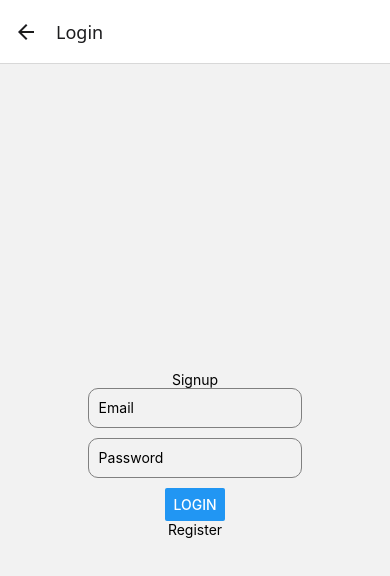
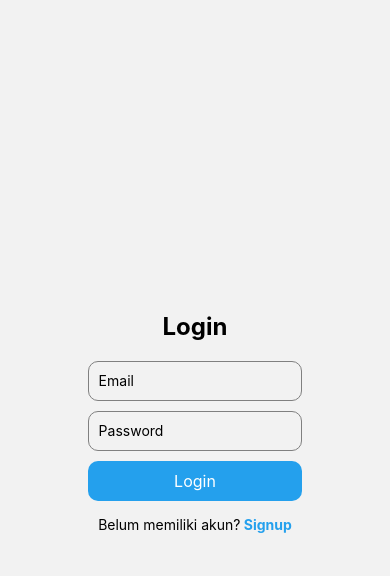
Before and after one commit to BillieSuryaPratama/ScholarSeek, a React Native app: screen /Login in a window 390 px wide. Shown: the top 576 px of the page. Built offline with nearby package versions, Linux system fonts and the light colour scheme.

Commit message:
Login and SignUp Done

```diff
--- a/App.js
+++ b/App.js
@@ -11,9 +11,9 @@ const AppNavigator = () => {
   return (
     <NavigationContainer>
       <Stack.Navigator initialRouteName="Signup">
-        <Stack.Screen name="Onboard" component={OnboardScreen} />
-        <Stack.Screen name="Login" component={LoginScreen} />
-        <Stack.Screen name="Signup" component={SignupScreen} />
+        <Stack.Screen name="Onboard" component={OnboardScreen} options={{ headerShown: false }}/>
+        <Stack.Screen name="Login" component={LoginScreen} options={{ headerShown: false }}/>
+        <Stack.Screen name="Signup" component={SignupScreen} options={{ headerShown: false }}/>
       </Stack.Navigator>
     </NavigationContainer>
   );
--- a/screens/LoginScreen.js
+++ b/screens/LoginScreen.js
@@ -1,4 +1,4 @@
-import { View, Text, TouchableOpacity, TextInput, Button, StyleSheet } from "react-native";
+import { View, Text, TouchableOpacity, TextInput, StyleSheet } from "react-native";
 import React, { useState } from "react";
 import { signInWithEmailAndPassword } from "firebase/auth";
 import { auth } from "../firebaseconfig";
@@ -15,13 +15,13 @@ export default function Login({ navigation }) {
             }
         } catch (error) {
             console.log(error);
-            alert('Error');
+            alert('Error: ' + error.message);
         }
     };
 
     return (
         <View style={styles.container}>
-            <Text>Signup</Text>
+            <Text style={styles.loginText}>Login</Text>
             <TextInput
                 placeholder="Email"
                 value={Email}
@@ -35,14 +35,21 @@ export default function Login({ navigation }) {
                 style={styles.InputBox}
                 secureTextEntry
             />
-            <Button
-                title="Login"
+            <TouchableOpacity
+                style={styles.Button}
                 onPress={handleLogin}
-            />
-            <TouchableOpacity
-                onPress={() => navigation.navigate('Register')}>
-                <Text>Register</Text>
+            >
+                <Text style={styles.ButtonText}>Login</Text>
             </TouchableOpacity>
+
+            <View style={styles.signupContainer}>
+                <Text style={styles.signupText}>
+                    Belum memiliki akun?
+                </Text>
+                <TouchableOpacity onPress={() => navigation.navigate('Signup')}>
+                    <Text style={styles.signupLink}> Signup</Text>
+                </TouchableOpacity>
+            </View>
         </View>
     );
 }
@@ -54,6 +61,11 @@ const styles = StyleSheet.create({
         justifyContent: "center",
         padding: 16,
     },
+    loginText: {
+        fontSize: 24,
+        fontWeight: 'bold',
+        marginBottom: 20,
+    },
     InputBox: {
         height: 40,
         width: '60%',
@@ -63,4 +75,27 @@ const styles = StyleSheet.create({
         paddingHorizontal: 10,
         marginBottom: 10,
     },
+    Button: {
+        height: 40,
+        width: '60%',
+        borderRadius: 10,
+        backgroundColor: '#24A0ED',
+        alignItems: 'center',
+        justifyContent: 'center',
+        marginBottom: 10,
+    },
+    ButtonText: {
+        color: 'white',
+        fontSize: 16,
+    },
+    signupContainer: {
+        flexDirection: 'row',
+        marginTop: 5,
+    },
+    signupText: {
+    },
+    signupLink: {
+        color: '#24A0ED',
+        fontWeight: 'bold',
+    }
 });
--- a/screens/SignupScreen.js
+++ b/screens/SignupScreen.js
@@ -4,12 +4,14 @@ import { createUserWithEmailAndPassword } from "firebase/auth";
 import { auth } from "../firebaseconfig";
 
 export default function Signup({ navigation }) {
-    const [Username, setUsername] = useState("");
     const [Email, setEmail] = useState("");
     const [Password, setPassword] = useState("");
     const [ConfirmPassword, setConfirmPassword] = useState("");
 
     const handleSignup = async () => {
+        if (Password !== ConfirmPassword) {
+            return;
+        }
         try {
             const user = await createUserWithEmailAndPassword(auth, Email, Password);
             if (user) {
@@ -17,19 +19,13 @@ export default function Signup({ navigation }) {
             }
         } catch (error) {
             console.log(error);
-            alert('Error');
+            alert('Error: ' + error.message);
         }
     };
 
     return (
         <View style={styles.container}>
             <Text style={styles.signupText}>Signup</Text>
-            <TextInput
-                placeholder="Username"
-                value={Username}
-                onChangeText={setUsername}
-                style={styles.InputBox}
-            />
             <TextInput
                 placeholder="Email"
                 value={Email}
```
